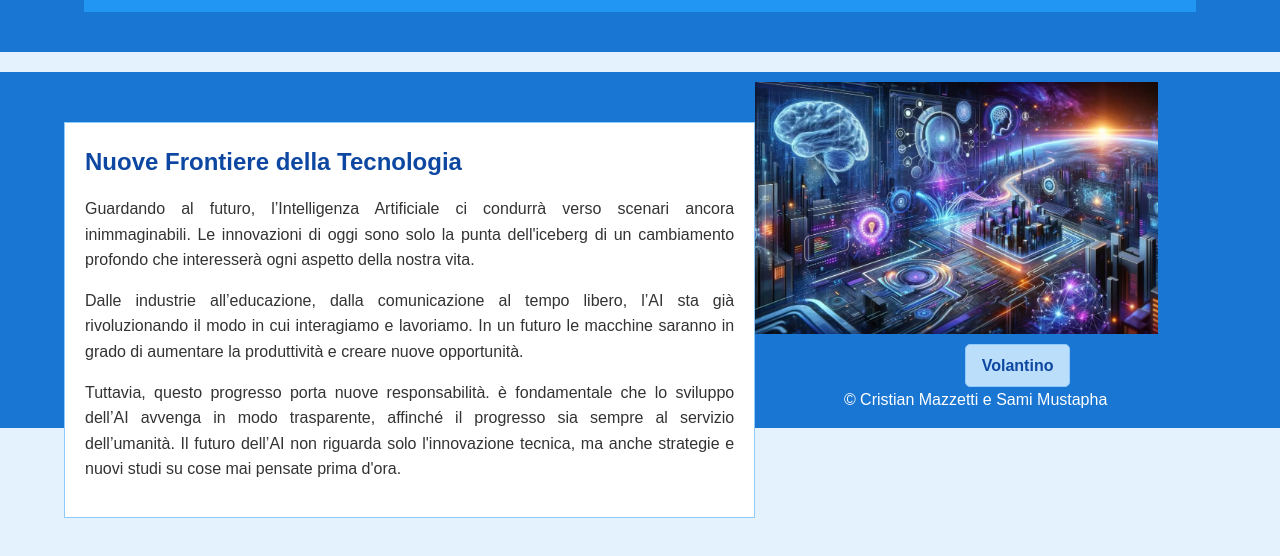
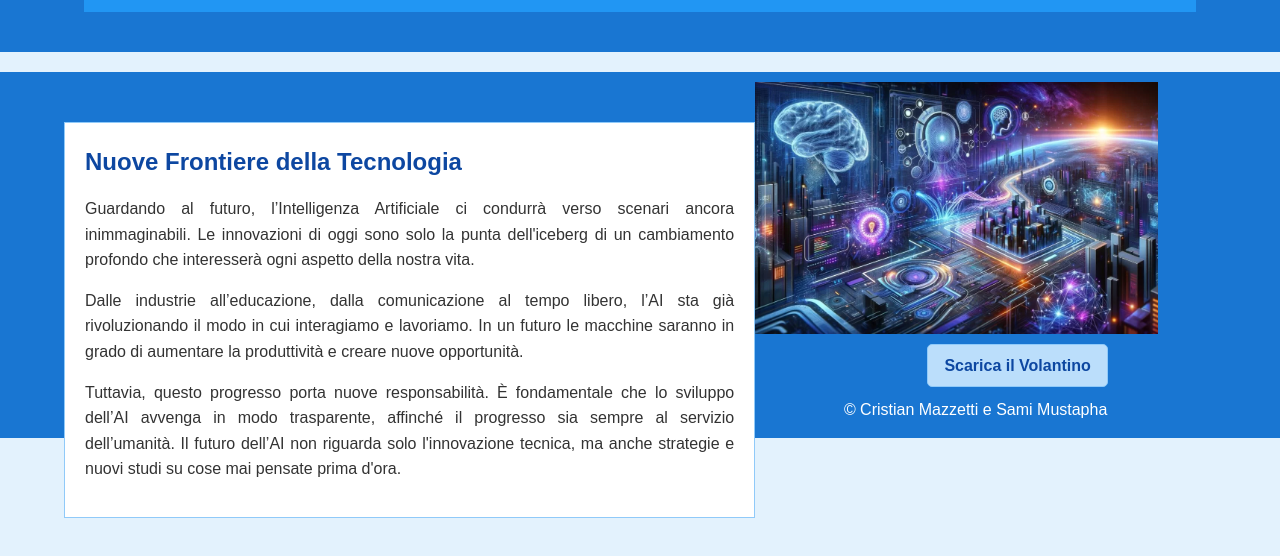
Before and after one commit to sami112-cd/sitoweb, a plain HTML site: page futuro.html in a window 1280 px wide. Shown: the part 118-674 px from the top of the page. Drawn offline with Linux system fonts and the light colour scheme.

Commit message:
Update futuro.html

```diff
--- a/futuro.html
+++ b/futuro.html
@@ -20,6 +20,7 @@
       </nav>
     </div>
   </header>
+
   <main>
     <div class="text-container">
       <h2>Nuove Frontiere della Tecnologia</h2>
@@ -30,14 +31,19 @@
         Dalle industrie all’educazione, dalla comunicazione al tempo libero, l’AI sta già rivoluzionando il modo in cui interagiamo e lavoriamo. In un futuro le macchine saranno in grado di aumentare la produttività e creare nuove opportunità.
       </p>
       <p>
-        Tuttavia, questo progresso porta nuove responsabilità. è fondamentale che lo sviluppo dell’AI avvenga in modo trasparente, affinché il progresso sia sempre al servizio dell’umanità. Il futuro dell’AI non riguarda solo l'innovazione tecnica, ma anche strategie e nuovi studi su cose mai pensate prima d'ora.</p>
+        Tuttavia, questo progresso porta nuove responsabilità. È fondamentale che lo sviluppo dell’AI avvenga in modo trasparente, affinché il progresso sia sempre al servizio dell’umanità. Il futuro dell’AI non riguarda solo l'innovazione tecnica, ma anche strategie e nuovi studi su cose mai pensate prima d'ora.
+      </p>
     </div>
+
     <div class="image-container">
-      <img src="futuro.png">
+      <img src="futuro.png" alt="Futuro dell'Intelligenza Artificiale">
     </div>
   </main>
+
   <footer>
-    <a href="informatica_openday.pdf" download="informatica_openday.pdf">Volantino</a>
+    <div class="volantino-wrapper">
+      <a href="informatica_openday.pdf" download="informatica_openday.pdf">Scarica il Volantino</a>
+    </div>
     <div class="container footer-container">
       <p>&copy; Cristian Mazzetti e Sami Mustapha</p>
     </div>
```
